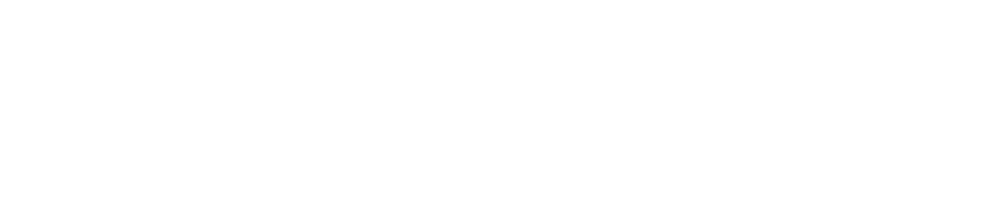
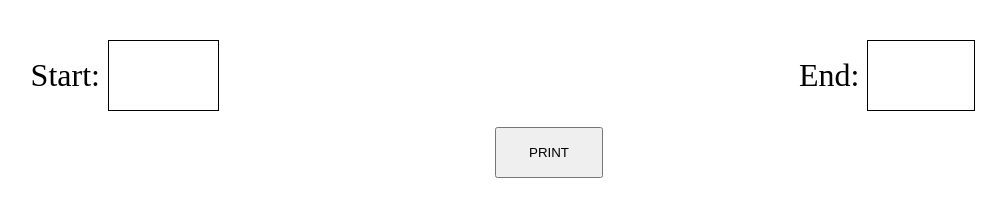
Before and after one commit to abuemkezeChu/array-range, a plain HTML site: page index.html in a window 1280 px wide. Shown: the whole page, without its empty margins (91-1097 px from the left). Drawn offline with Linux system fonts and the light colour scheme.

Commit message:
feat: ui design

```diff
--- a/assets/styles/index.css
+++ b/assets/styles/index.css
@@ -3,3 +3,46 @@
   margin: 0;
   box-sizing: border-box;
 }
+
+body {
+  display: grid;
+  place-items: center;
+}
+
+.container {
+  font-size: 2rem;
+  width: 90%;
+  max-width: 1200px;
+  display: flex;
+  flex-direction: column;
+  align-items: center;
+  margin-top: 40px;
+}
+
+.field {
+  width: inherit;
+  display: flex;
+  align-items: flex-start;
+  justify-content: space-between;
+  margin: 0 auto;
+}
+
+input {
+  width: 40%;
+  max-width: 200px;
+  padding: 1rem 0;
+  text-align: center;
+  outline: none;
+  display: table-cell;
+  font-size: 2rem;
+  border: 1px solid black;
+}
+
+button {
+  margin-top: 1rem;
+  padding: 1rem 2rem;
+}
+
+output {
+  margin-top: 1rem;
+}
--- a/index.html
+++ b/index.html
@@ -10,7 +10,18 @@
 </head>
 
 <body>
-
+  <main class="container">
+    <div class="field">
+      <div class="start-range">
+        <label for="">Start: </label><input id="start" type="text">
+      </div>
+      <div class="end-range">
+        <label for="">End: </label><input id="end" type="text">
+      </div>
+    </div>
+    <button id="print-btn">PRINT</button>
+    <output id="output"></output>
+  </main>
   <script src="assets/scripts/range.js"></script>
 </body>
 
```
